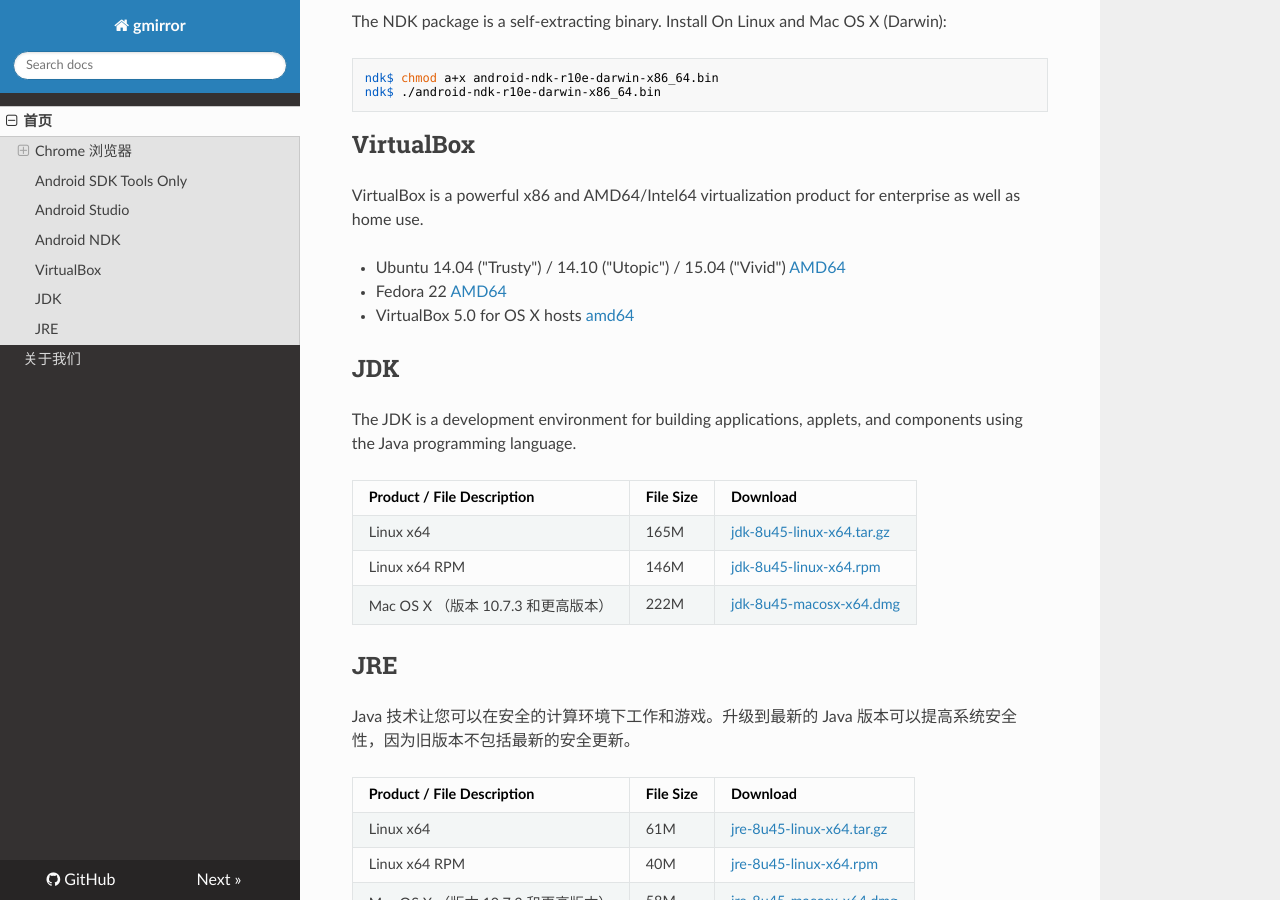
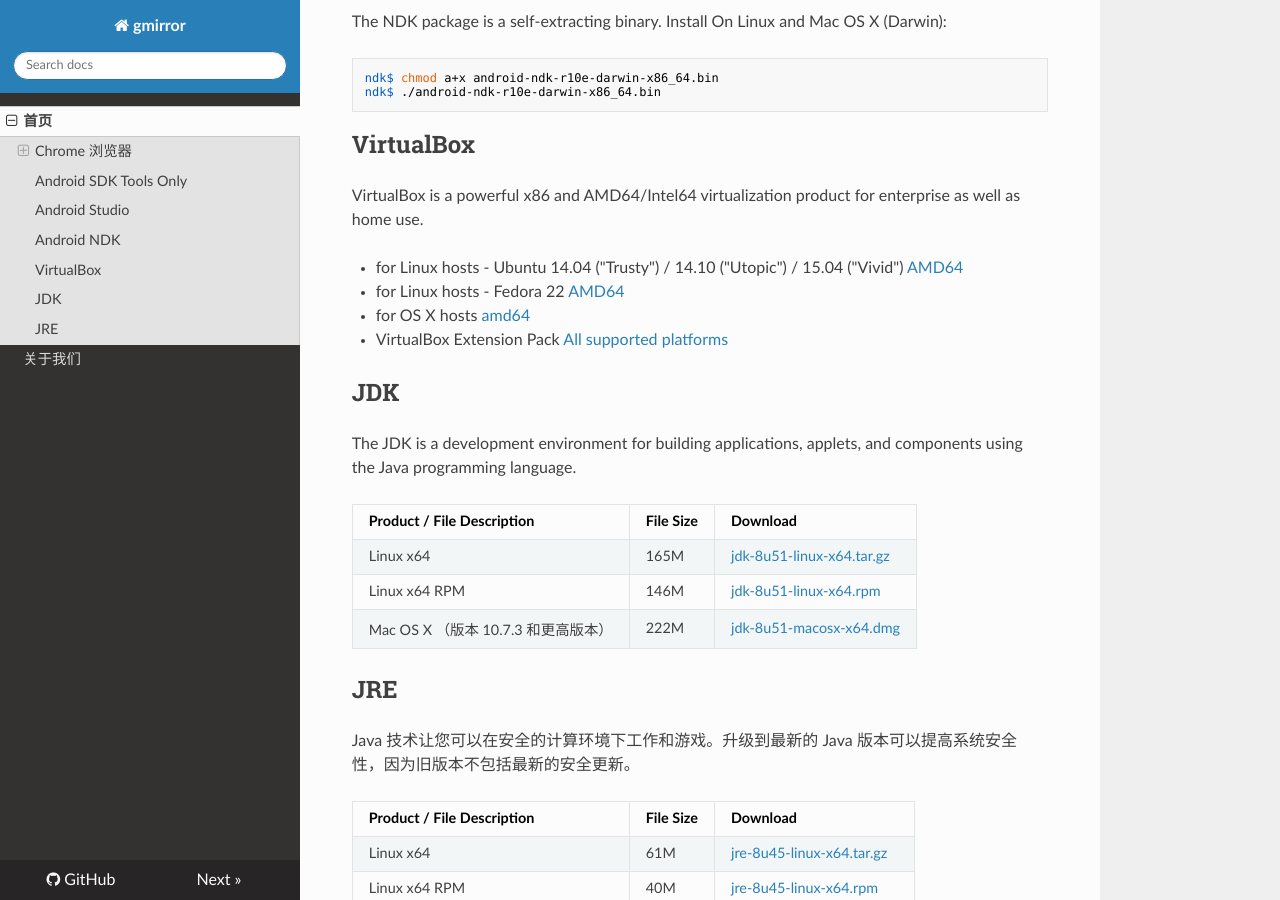
Before and after one commit to sinkcup/gmirror-portal, an MkDocs documentation site: the page built from docs/index.md, in a window 1280 px wide and 900 px high, scrolled down 1748 px. Built offline with MkDocs 1.6.1, drawn with Linux system fonts in a browser that asks for light colours; nearby versions of some CDN libraries; comment, search, counter and statistics services are not loaded; old or Windows-style settings are respelled for this version of MkDocs; some of the changed text lies outside the part shown.

Commit message:
fixbug: chrome URI, update: jdk version

```diff
--- a/docs/index.md
+++ b/docs/index.md
@@ -67,9 +67,10 @@ ndk$ ./android-ndk-r10e-darwin-x86_64.bin
 
 VirtualBox is a powerful x86 and AMD64/Intel64 virtualization product for enterprise as well as home use.
 
- * Ubuntu 14.04 ("Trusty") / 14.10 ("Utopic") / 15.04 ("Vivid") [AMD64](http://dl.gmirror.org/virtualbox/virtualbox-5.0_5.0.0-101573~Ubuntu~trusty\_amd64.deb)
- * Fedora 22 [AMD64](http://dl.gmirror.org/virtualbox/VirtualBox-5.0-5.0.0_101573_fedora22-1.x86_64.rpm)
- * VirtualBox 5.0 for OS X hosts [amd64](http://dl.gmirror.org/virtualbox/VirtualBox-5.0.0-101573-OSX.dmg)
+ * for Linux hosts - Ubuntu 14.04 ("Trusty") / 14.10 ("Utopic") / 15.04 ("Vivid") [AMD64](http://dl.gmirror.org/virtualbox/virtualbox-5.0_5.0.0-101573~Ubuntu~trusty\_amd64.deb)
+ * for Linux hosts - Fedora 22 [AMD64](http://dl.gmirror.org/virtualbox/VirtualBox-5.0-5.0.0_101573_fedora22-1.x86_64.rpm)
+ * for OS X hosts [amd64](http://dl.gmirror.org/virtualbox/VirtualBox-5.0.0-101573-OSX.dmg)
+ * VirtualBox Extension Pack  [All supported platforms](http://dl.gmirror.org/virtualbox/Oracle_VM_VirtualBox_Extension_Pack-5.0.0.vbox-extpack)
 
 ## JDK
 
@@ -77,9 +78,9 @@ The JDK is a development environment for building applications, applets, and com
 
 Product / File Description | File Size | Download
 ---------------------------|-----------|---------
-Linux x64                  | 165M     | [jdk-8u45-linux-x64.tar.gz](http://dl.gmirror.org/java/jdk-8u45-linux-x64.tar.gz)
-Linux x64 RPM              | 146M     | [jdk-8u45-linux-x64.rpm](http://dl.gmirror.org/java/jdk-8u45-linux-x64.rpm)
-Mac OS X （版本 10.7.3 和更高版本） | 222M | [jdk-8u45-macosx-x64.dmg](http://dl.gmirror.org/java/jdk-8u45-macosx-x64.dmg)
+Linux x64                  | 165M     | [jdk-8u51-linux-x64.tar.gz](http://dl.gmirror.org/java/jdk-8u51-linux-x64.tar.gz)
+Linux x64 RPM              | 146M     | [jdk-8u51-linux-x64.rpm](http://dl.gmirror.org/java/jdk-8u51-linux-x64.rpm)
+Mac OS X （版本 10.7.3 和更高版本） | 222M | [jdk-8u51-macosx-x64.dmg](http://dl.gmirror.org/java/jdk-8u51-macosx-x64.dmg)
 
 ## JRE
 
```
Also changed, not shown: other parts of docs/index.md (+3 -3 lines).
